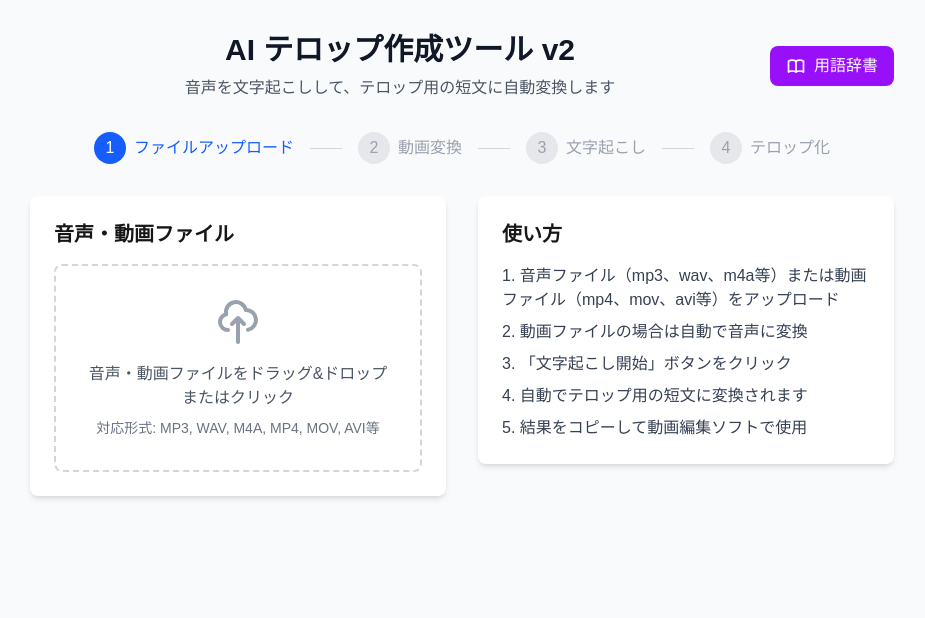
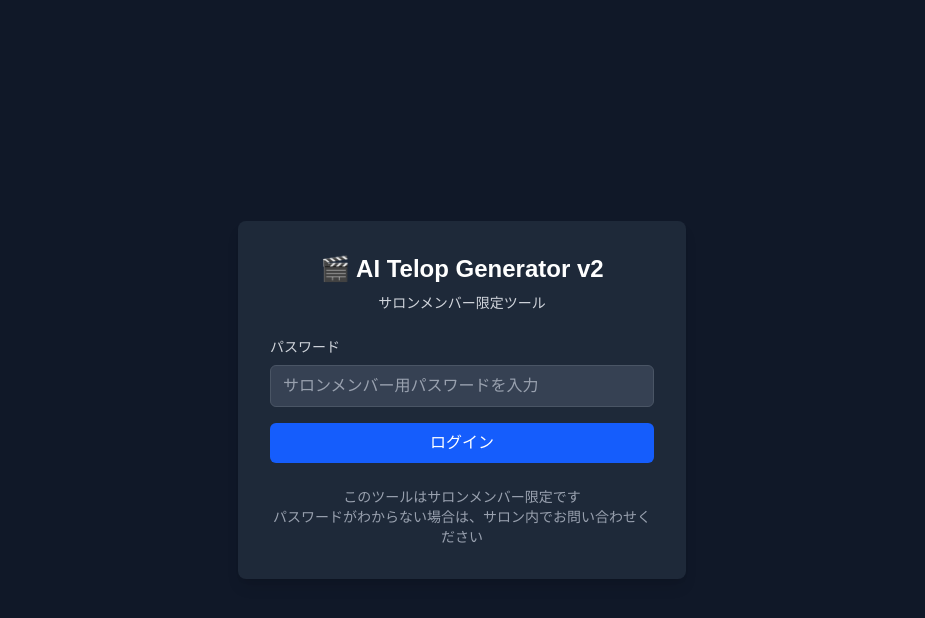
Before and after one commit to NORIKO-OZ/telop-ai-tool-v2, a Next.js app: page / in a window 1280 px wide. Shown: the top 618 px of the page, without its empty margins (178-1103 px from the left). Built offline with nearby package versions, Linux system fonts and the light colour scheme.

Commit message:
Add access control feature with password authentication for salon members

```diff
--- a/presentation.html
+++ b/presentation.html
@@ -439,7 +439,7 @@
             <section class="title-slide">
                 <h1 style="font-size: 2em;">🚀 動画編集の未来を、<br>一緒に創造しませんか？</h1>
                 <div style="margin-top: 50px;">
-                    <p><strong>デモサイト:</strong> <a href="https://telop-ai-tool-v2-nn2oo6ww8-nons-projects-fd6dcdb5.vercel.app" target="_blank">https://telop-ai-tool-v2-nn2oo6ww8-nons-projects-fd6dcdb5.vercel.app</a></p>
+                    <p><strong>デモサイト:</strong> <a href="https://telop-ai-tool-v2-r6wiumaja-nons-projects-fd6dcdb5.vercel.app" target="_blank">https://telop-ai-tool-v2-r6wiumaja-nons-projects-fd6dcdb5.vercel.app</a></p>
                     <p><strong>GitHub:</strong> <a href="https://github.com/NORIKO-OZ/telop-ai-tool-v2" target="_blank">https://github.com/NORIKO-OZ/telop-ai-tool-v2</a></p>
                 </div>
                 <p style="margin-top: 40px; font-size: 1.5em; color: #FFD54F;">
--- a/src/app/page.tsx
+++ b/src/app/page.tsx
@@ -5,6 +5,7 @@ import { videoConverter } from '@/utils/videoConverter'
 import { DictionaryStorage } from '@/utils/dictionaryStorage'
 import DictionaryManager from '@/components/DictionaryManager'
 import BulkReplacePanel from '@/components/BulkReplacePanel'
+import AccessControl from '@/components/AccessControl'
 
 interface Segment {
   start: number
@@ -12,7 +13,7 @@ interface Segment {
   text: string
 }
 
-export default function Home() {
+function MainApp() {
   const [audioFile, setAudioFile] = useState<File | null>(null)
   const [transcription, setTranscription] = useState<string>('')
   const [segments, setSegments] = useState<Segment[]>([])
@@ -320,7 +321,7 @@ export default function Home() {
   }
 
   return (
-    <div className="min-h-screen bg-gray-50 py-8">
+    <div className="py-8">
       <div className="max-w-4xl mx-auto px-4">
         <div className="text-center mb-8">
           <div className="flex justify-between items-center mb-4">
@@ -615,3 +616,11 @@ export default function Home() {
     </div>
   )
 }
+
+export default function Home() {
+  return (
+    <AccessControl>
+      <MainApp />
+    </AccessControl>
+  )
+}
--- /dev/null
+++ b/src/components/AccessControl.tsx
@@ -0,0 +1,127 @@
+'use client'
+
+import { useState, useEffect } from 'react'
+
+interface AccessControlProps {
+  children: React.ReactNode
+}
+
+export default function AccessControl({ children }: AccessControlProps) {
+  const [isAuthenticated, setIsAuthenticated] = useState(false)
+  const [password, setPassword] = useState('')
+  const [error, setError] = useState('')
+  const [isLoading, setIsLoading] = useState(true)
+
+  // サロンメンバー用のパスワード（実際の使用時は環境変数から取得）
+  const SALON_PASSWORD = 'telop2024'
+
+  useEffect(() => {
+    // ローカルストレージから認証状態を確認
+    const authStatus = localStorage.getItem('telop-auth')
+    if (authStatus === 'authenticated') {
+      setIsAuthenticated(true)
+    }
+    setIsLoading(false)
+  }, [])
+
+  const handleLogin = (e: React.FormEvent) => {
+    e.preventDefault()
+
+    if (password === SALON_PASSWORD) {
+      setIsAuthenticated(true)
+      localStorage.setItem('telop-auth', 'authenticated')
+      setError('')
+    } else {
+      setError('パスワードが間違っています')
+      setPassword('')
+    }
+  }
+
+  const handleLogout = () => {
+    setIsAuthenticated(false)
+    localStorage.removeItem('telop-auth')
+    setPassword('')
+  }
+
+  if (isLoading) {
+    return (
+      <div className="min-h-screen bg-gray-900 flex items-center justify-center">
+        <div className="text-white">読み込み中...</div>
+      </div>
+    )
+  }
+
+  if (!isAuthenticated) {
+    return (
+      <div className="min-h-screen bg-gray-900 flex items-center justify-center">
+        <div className="bg-gray-800 p-8 rounded-lg shadow-lg w-full max-w-md">
+          <div className="text-center mb-6">
+            <h1 className="text-2xl font-bold text-white mb-2">
+              🎬 AI Telop Generator v2
+            </h1>
+            <p className="text-gray-300 text-sm">
+              サロンメンバー限定ツール
+            </p>
+          </div>
+
+          <form onSubmit={handleLogin} className="space-y-4">
+            <div>
+              <label htmlFor="password" className="block text-sm font-medium text-gray-300 mb-2">
+                パスワード
+              </label>
+              <input
+                type="password"
+                id="password"
+                value={password}
+                onChange={(e) => setPassword(e.target.value)}
+                className="w-full px-3 py-2 bg-gray-700 border border-gray-600 rounded-md text-white placeholder-gray-400 focus:outline-none focus:ring-2 focus:ring-blue-500 focus:border-transparent"
+                placeholder="サロンメンバー用パスワードを入力"
+                required
+              />
+            </div>
+
+            {error && (
+              <div className="text-red-400 text-sm text-center">
+                {error}
+              </div>
+            )}
+
+            <button
+              type="submit"
+              className="w-full bg-blue-600 hover:bg-blue-700 text-white font-medium py-2 px-4 rounded-md transition-colors"
+            >
+              ログイン
+            </button>
+          </form>
+
+          <div className="mt-6 text-center text-gray-400 text-sm">
+            <p>このツールはサロンメンバー限定です</p>
+            <p>パスワードがわからない場合は、サロン内でお問い合わせください</p>
+          </div>
+        </div>
+      </div>
+    )
+  }
+
+  return (
+    <div>
+      {/* ヘッダーにログアウトボタンを追加 */}
+      <div className="bg-gray-800 p-4 flex justify-between items-center">
+        <div className="text-white font-medium">
+          🎬 AI Telop Generator v2 - サロンメンバー限定
+        </div>
+        <button
+          onClick={handleLogout}
+          className="bg-red-600 hover:bg-red-700 text-white px-4 py-2 rounded-md text-sm transition-colors"
+        >
+          ログアウト
+        </button>
+      </div>
+
+      {/* メインコンテンツ */}
+      <div className="min-h-screen bg-gray-900">
+        {children}
+      </div>
+    </div>
+  )
+}
```
